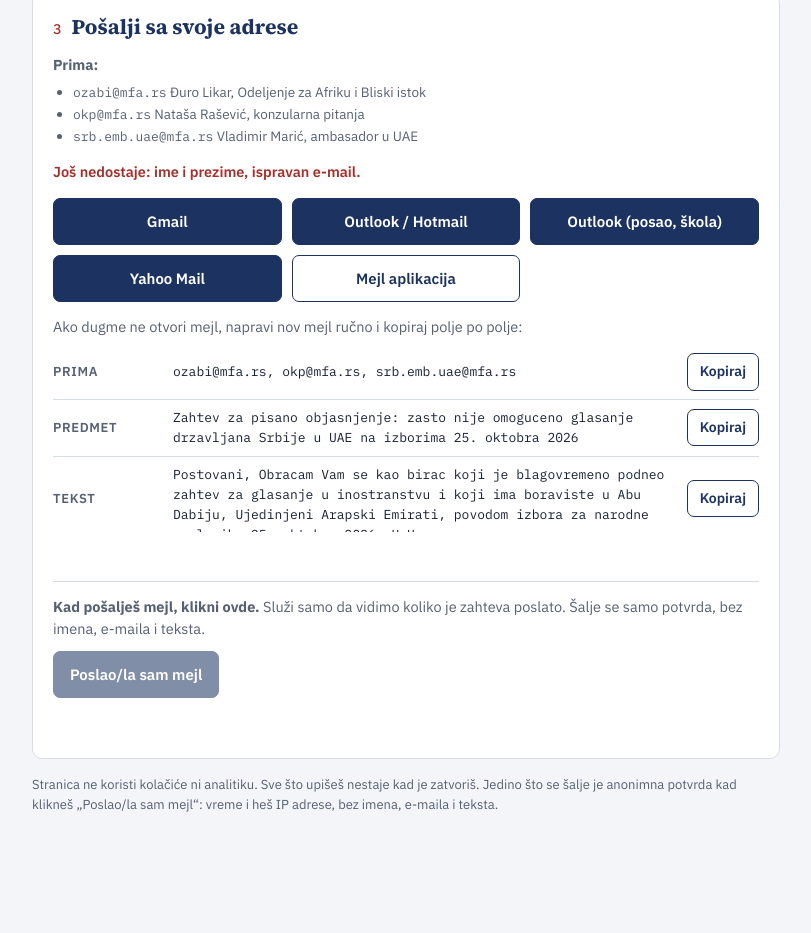
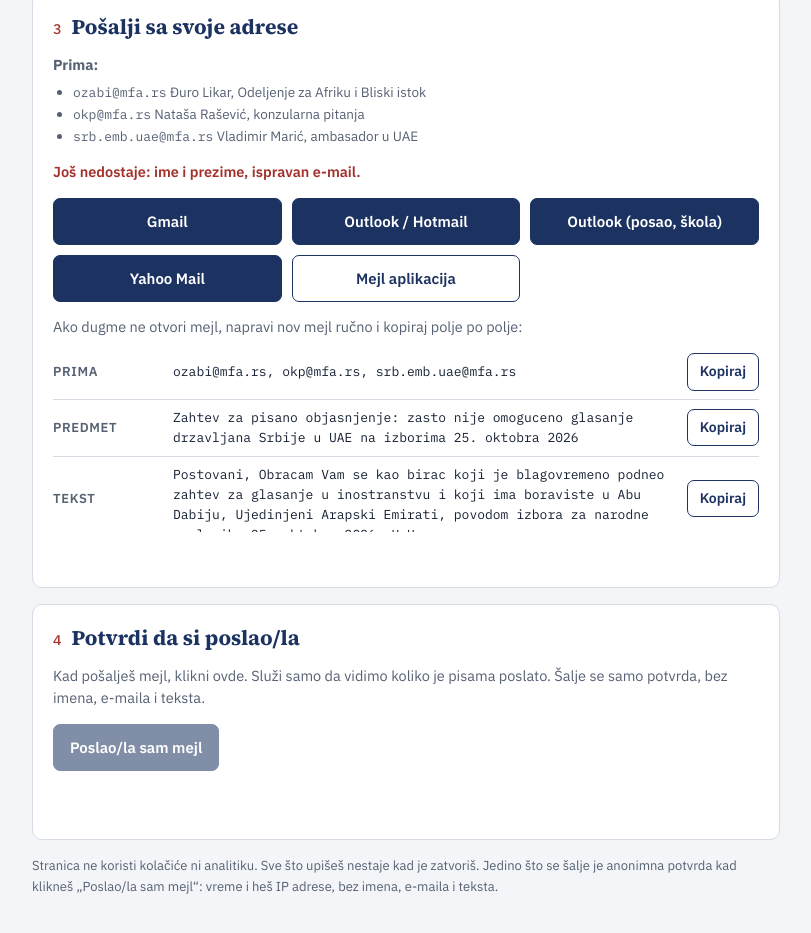
Before and after one commit to srbsuae-spec/srbsuae-site, a plain HTML site: page msp.html in a window 1280 px wide. Shown: the part 1244-2177 px from the top of the page, without its empty margins (234-1045 px from the left). Before the commit the page ends 2123 px from the top, so only its background shows below. Drawn offline with Linux system fonts and the light colour scheme.

Commit message:
msp.html: move the 'I sent the email' confirmation into its own step 4
Co-Authored-By: Claude Sonnet 5.5 <noreply@anthropic.com>

```diff
--- a/msp.html
+++ b/msp.html
@@ -143,13 +143,15 @@ footer{font-size:13px;color:var(--muted);display:flex;flex-direction:column;gap:
     <div class="row"><span class="k">Tekst</span><span class="v" id="v-body"></span><button type="button" class="btn sec small" data-copy="body">Kopiraj</button></div>
   </div>
   <p class="toast" id="toast" role="status"></p>
-  <div class="sent-box">
-    <p class="note"><b>Kad pošalješ mejl, klikni ovde.</b> Služi samo da vidimo koliko je zahteva poslato. Šalje se samo potvrda, bez imena, e-maila i teksta.</p>
-    <div class="btns"><button type="button" class="btn" id="poslao" disabled>Poslao/la sam mejl</button></div>
-    <p class="toast" id="poslao-status" role="status"></p>
-    <div id="ts-poslao"></div>
-  </div>
 
+</section>
+
+<section class="card" aria-labelledby="h4s">
+  <h2 id="h4s"><span class="n">4</span>Potvrdi da si poslao/la</h2>
+  <p class="note">Kad pošalješ mejl, klikni ovde. Služi samo da vidimo koliko je pisama poslato. Šalje se samo potvrda, bez imena, e-maila i teksta.</p>
+  <div class="btns"><button type="button" class="btn" id="poslao" disabled>Poslao/la sam mejl</button></div>
+  <p class="toast" id="poslao-status" role="status"></p>
+  <div id="ts-poslao"></div>
 </section>
 
 <footer>
```
